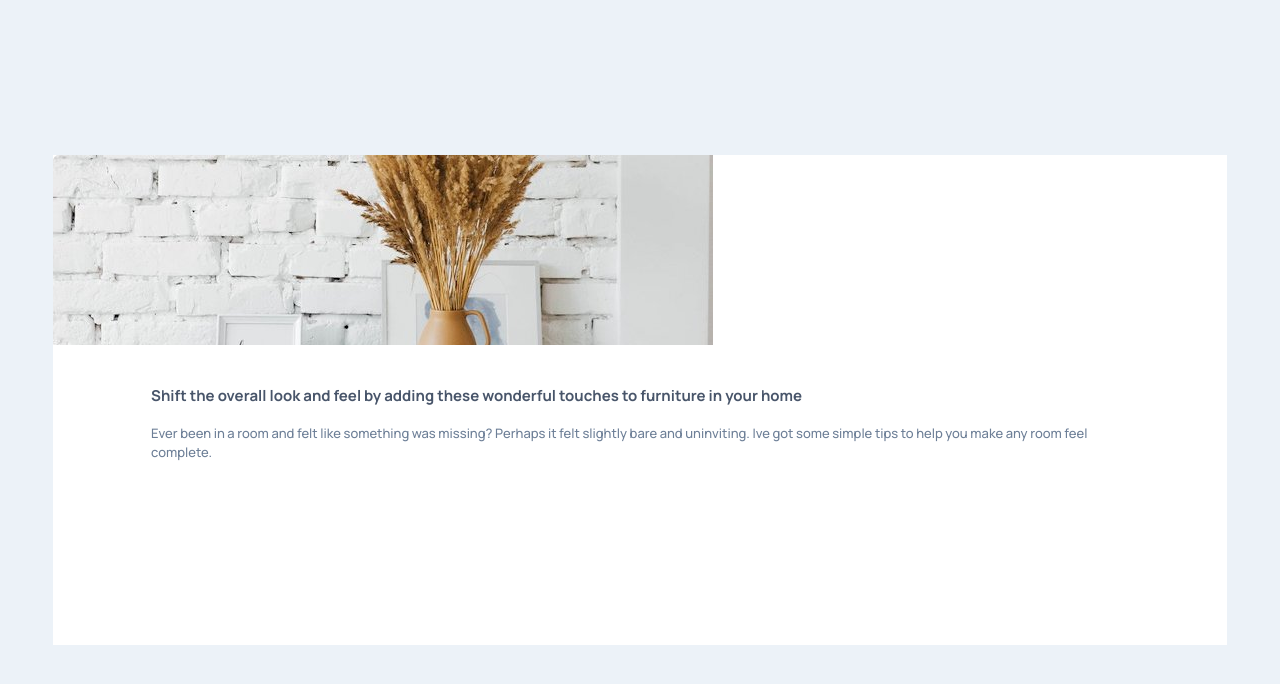
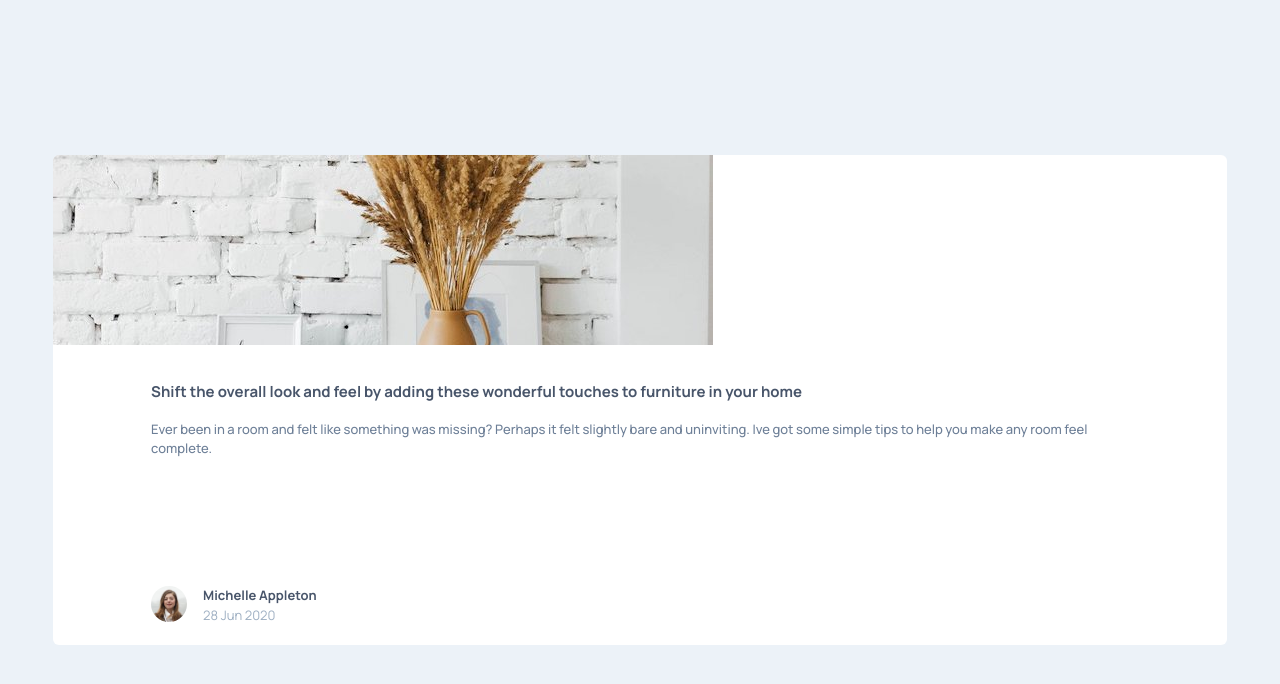
Before and after one commit to konraddissake1808/article-preview-component, a Next.js app in the folder article-preview-component/: page / in a window 1280 px wide. Shown: the top 684 px of the page. Built offline with nearby package versions, Linux system fonts and the light colour scheme.

Commit message:
Installed SVGr

```diff
--- a/article-preview-component/src/app/components/article/_components/_author/index.tsx
+++ b/article-preview-component/src/app/components/article/_components/_author/index.tsx
@@ -1,13 +1,23 @@
 import React from 'react'
+import Image from 'next/image'
+import avatarMichelle from '../../../../../../public/avatar-michelle.jpg'
 
 function AuthorAndShare() {
   return (
-    <div className='h-[79px] w-full'>
-        <div className='w-10/12 '>
-            <div></div>
-            <div>
-                <div></div>
-                <div></div>
+    <div className='h-[79px] w-full flex justify-center items-center'>
+        <div className='w-10/12 flex'>
+            <div className='w-9'>
+              <div className='w-full'>
+                <Image className='w-full rounded-full' src={avatarMichelle} alt="" />
+              </div>
+            </div>
+            <div className='w-3/5 ml-4'>
+                <div>
+                  <p className='font-sans text-[13px] font-bold text-very-dark-grayish-blue'>Michelle Appleton</p>
+                </div>
+                <div>
+                  <p className='font-sans text-[13px] font-normal text-grayish-blue'>28 Jun 2020</p>
+                </div>
             </div>
             <div></div>
         </div>
--- a/article-preview-component/src/app/components/article/_components/_description/index.tsx
+++ b/article-preview-component/src/app/components/article/_components/_description/index.tsx
@@ -5,10 +5,10 @@ function Description() {
     <div className='w-full h-[221px] flex justify-center'>
         <div className='w-10/12 h-full flex justify-start flex-col'>
             <div>
-                <p className='text-[15px] font-bold font-sans mt-10 mb-4 text-very-dark-grayish-blue'>Shift the overall look and feel by adding these wonderful touches to furniture in your home</p>
+                <p className='text-[15px] font-bold font-sans mt-9 mb-4 text-very-dark-grayish-blue'>Shift the overall look and feel by adding these wonderful touches to furniture in your home</p>
             </div>
             <div>
-                <p className='text-[13px] font-sans font-medium text-desaturated-dark-blue'>Ever been in a room and felt like something was missing? Perhaps it felt slightly bare and uninviting. Ive got some simple tips to help you make any room feel complete.</p>
+                <p className='text-[13px] font-sans font-medium text-desaturated-dark-blue mb-1'>Ever been in a room and felt like something was missing? Perhaps it felt slightly bare and uninviting. Ive got some simple tips to help you make any room feel complete.</p>
             </div>
         </div>
     </div>
--- a/article-preview-component/src/app/components/article/index.tsx
+++ b/article-preview-component/src/app/components/article/index.tsx
@@ -5,7 +5,7 @@ import AuthorAndShare from './_components/_author'
 
 function Article() {
   return (
-    <div className='w-11/12 h-[490px] bg-white'>
+    <div className='w-11/12 h-[490px] bg-white rounded-md'>
         <ProductImage />
         <Description />
         <AuthorAndShare />
```
Also changed, not shown: article-preview-component/package.json (+6 -5 lines), 1 other file (tests, documents, lock files or other folders).
